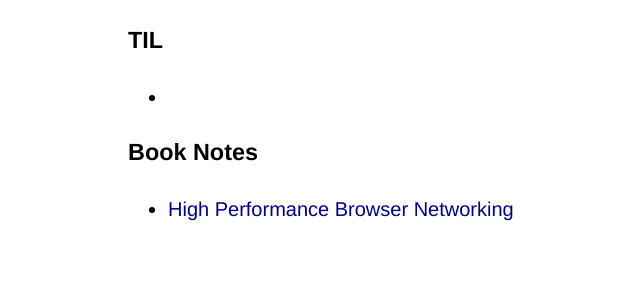
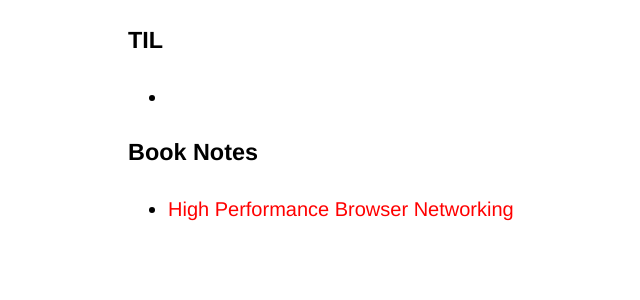
Before and after one commit to binoymichael/binoymichael.github.io, a Jekyll site: the page built from index.md, in a window 1280 px wide. Shown: the top 300 px of the page, without its empty margins (208-848 px from the left). Built offline with Jekyll 4.4.1, drawn with Linux system fonts in a browser that asks for light colours; our own code applies the rules of GitHub Pages for plain Markdown files.

Commit message:
style test

```diff
--- a/_layouts/page.html
+++ b/_layouts/page.html
@@ -21,7 +21,7 @@
    }
 
     a {
-      color: navy;
+      color: red;
       text-decoration: none;
     }
     a:visited {
```
